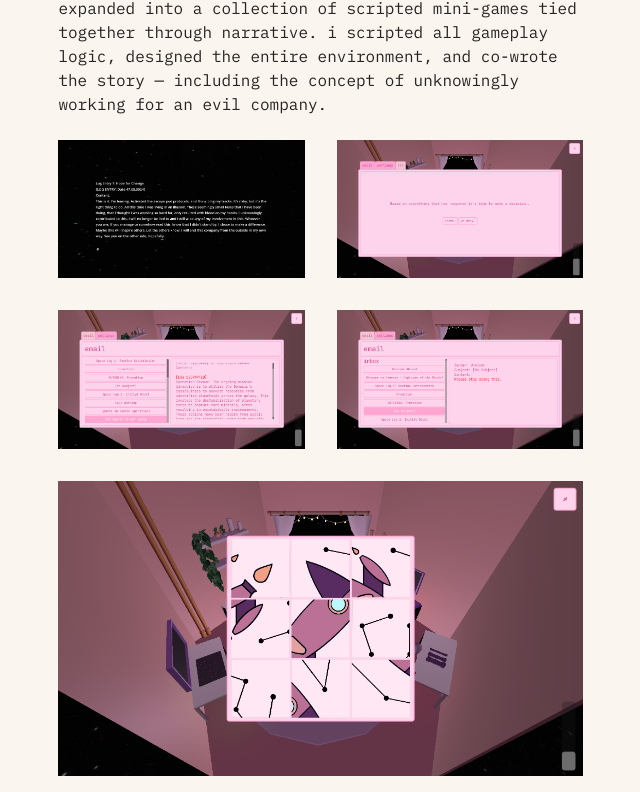
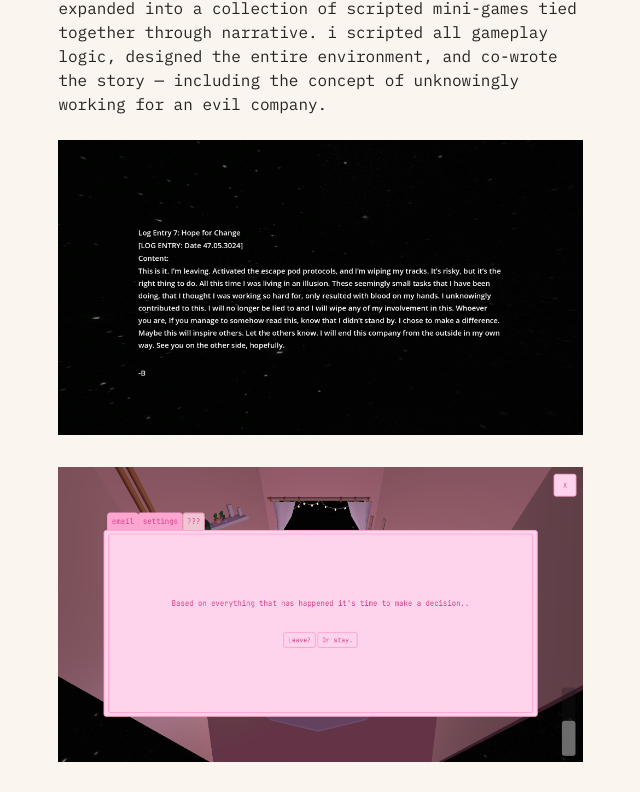
Before and after one commit to ruwkia/taylorsmith, a Next.js app: page /spacecontrol in a window 1280 px wide. Shown: the part 878-1670 px from the top of the page, without its empty margins (376-1016 px from the left). Built offline with nearby package versions, Linux system fonts and the light colour scheme.

Commit message:
Update spacecontrol.jsx

```diff
--- a/pages/spacecontrol.jsx
+++ b/pages/spacecontrol.jsx
@@ -82,7 +82,7 @@ function SpaceControl() {
           'spacecontrolpuzzle.png',
           'spacecontrolslider.png',
           'spacecontrolemail.png'
-        ].map((file, index) => (
+        ].map((file) => (
           <img
             key={file}
             className="fade-in"
@@ -91,7 +91,8 @@ function SpaceControl() {
             style={{
               width: '100%',
               maxWidth: '800px',
-              gridColumn: index >= 4 ? 'span 2' : undefined,
+              margin: '0 auto',
+              gridColumn: 'span 2',
               opacity: 0,
               transform: 'translateY(20px)',
               transition: 'opacity 0.6s ease-out, transform 0.6s ease-out'
```
